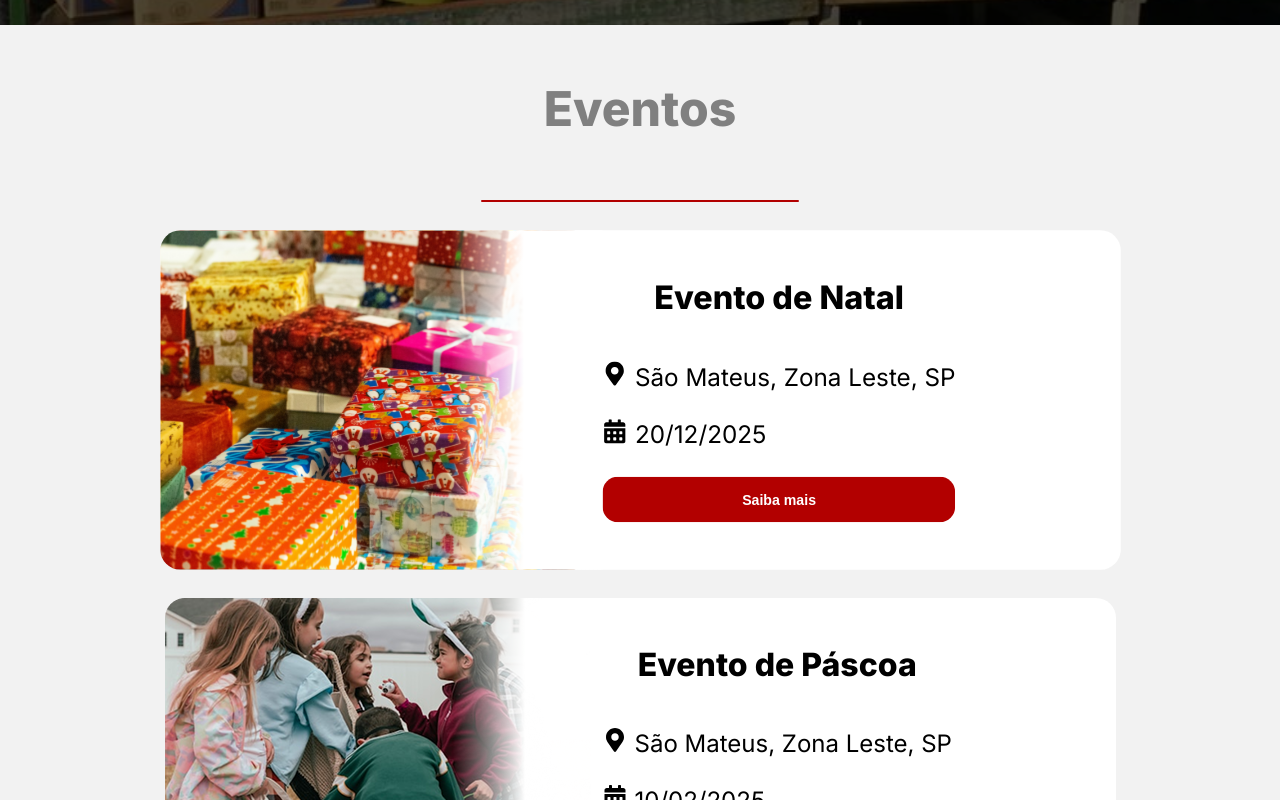
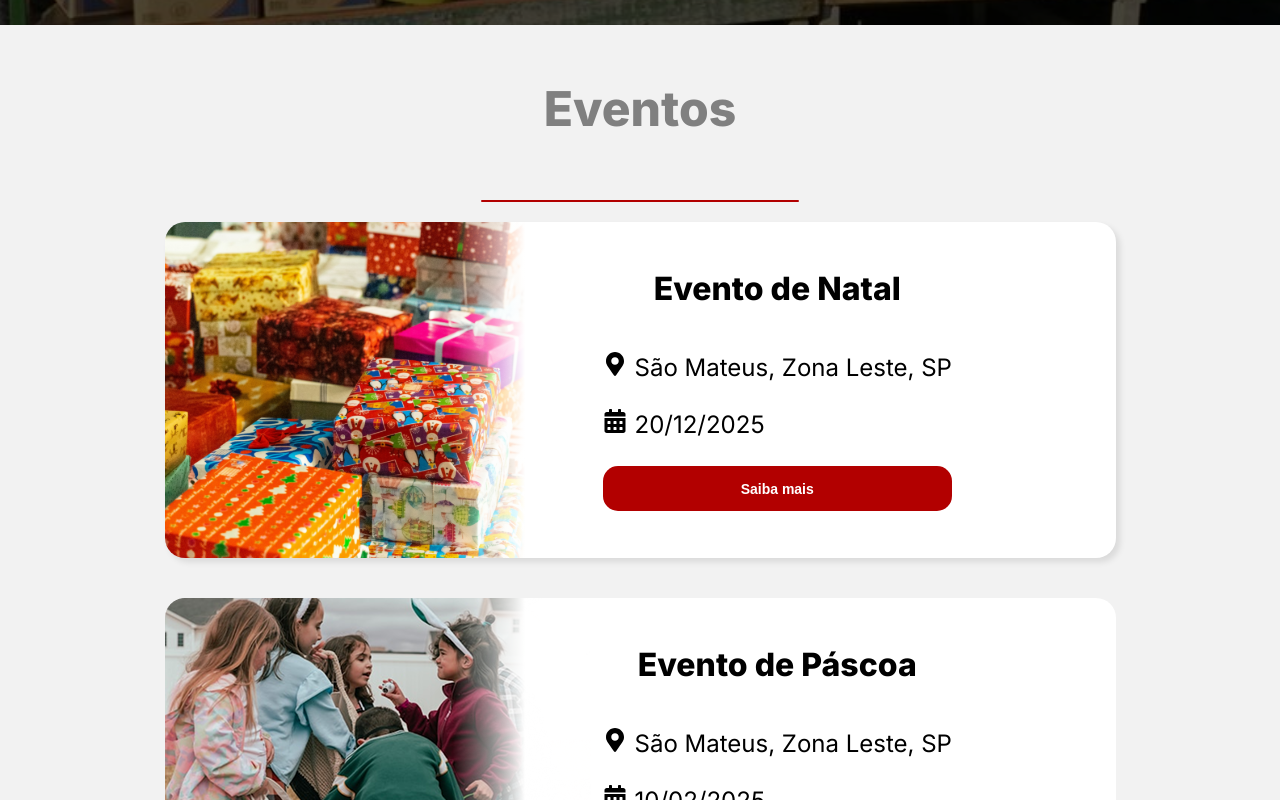
Before and after one commit to Gruposemh/front, a React (Vite) app: page /eventos in a window 1280 px wide. In both pictures the pointer is over the element 640 px from the left and 1118 px from the top of the page. Shown: the part 718-1518 px from the top of the page. Built offline with nearby package versions, Linux system fonts and the light colour scheme.

Commit message:
style: adicionando transform no hover

```diff
--- a/src/styles/Cards/CardEventos/style.css
+++ b/src/styles/Cards/CardEventos/style.css
@@ -3,6 +3,7 @@
     width: 951px;
     background-color: var(--color-white);
     border-radius: 20px;
+    transition: 0.5s ;
 }
 
 .cardeEventos-info{
@@ -11,6 +12,7 @@
     width: 100%;
     align-items: center;
     justify-content: center;
+
 }
 
 .cardEventos-info h2{
@@ -38,6 +40,6 @@
 }
 
 .cardEventos-container:hover{
-    scale: 1.01;
-    transition: 0.3s linear;
+   transform: translateY(-10px);
+    box-shadow: 4px 4px 6px rgba(0, 0, 0, 0.1);
 }
```
